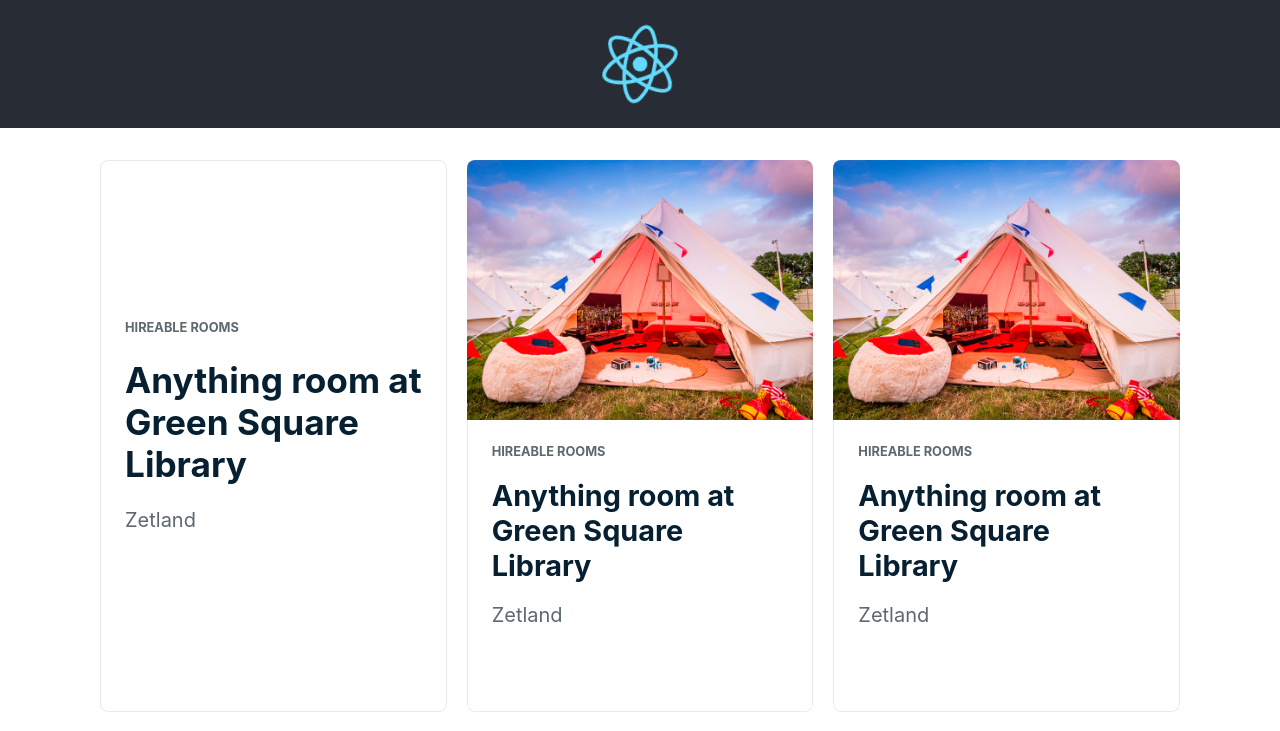
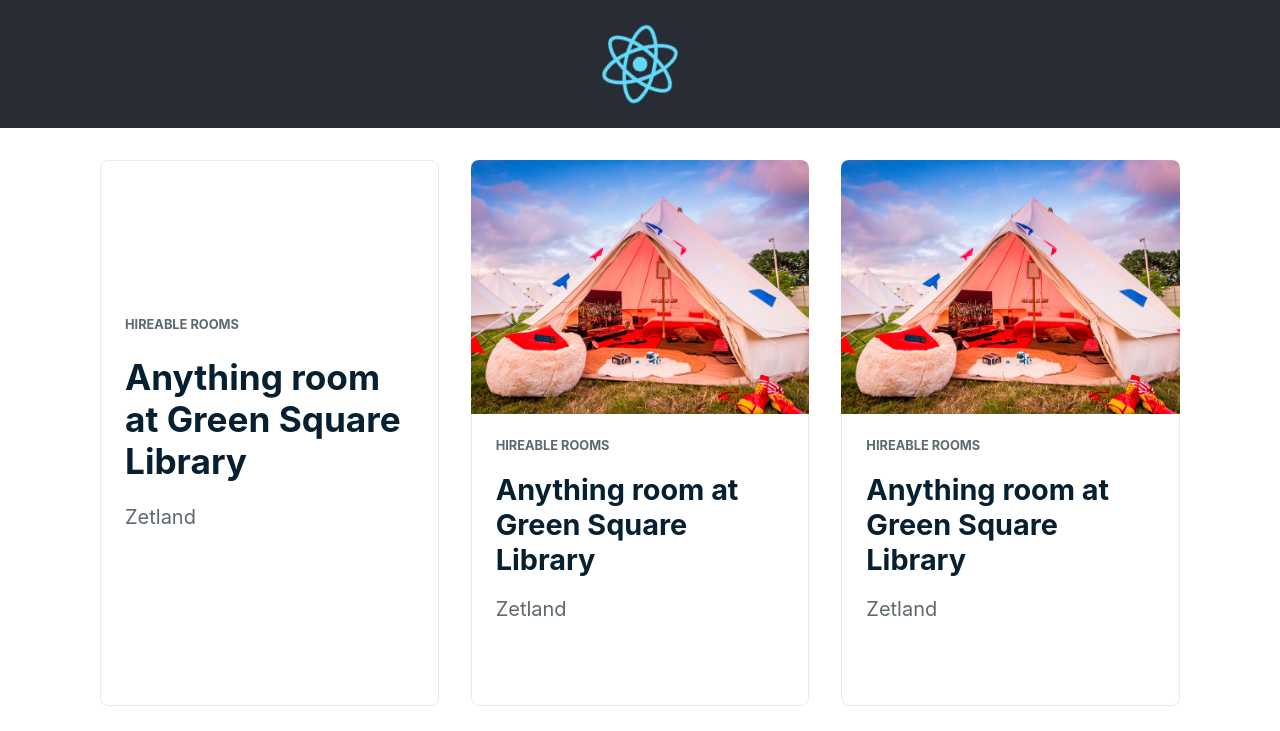
Before and after one commit to asarwar89/Responsive-Grid, a React (Create React App) app: page / in a window 1280 px wide. Shown: the top 731 px of the page. Built offline with nearby package versions, Linux system fonts and the light colour scheme.

Commit message:
Container padding and grid gap updated

```diff
--- a/src/App.css
+++ b/src/App.css
@@ -62,10 +62,10 @@ img {
 .Main-section {
   display: grid;
   grid-auto-rows: 1fr;
-  grid-gap: 20px;
+  grid-gap: var(--spacing-x4);
   margin: 0 auto;
   max-width: 1080px;
-  padding: 1.5rem;
+  padding: var(--spacing-x3);
 }
 
 @media (min-width: 768px) {
```
